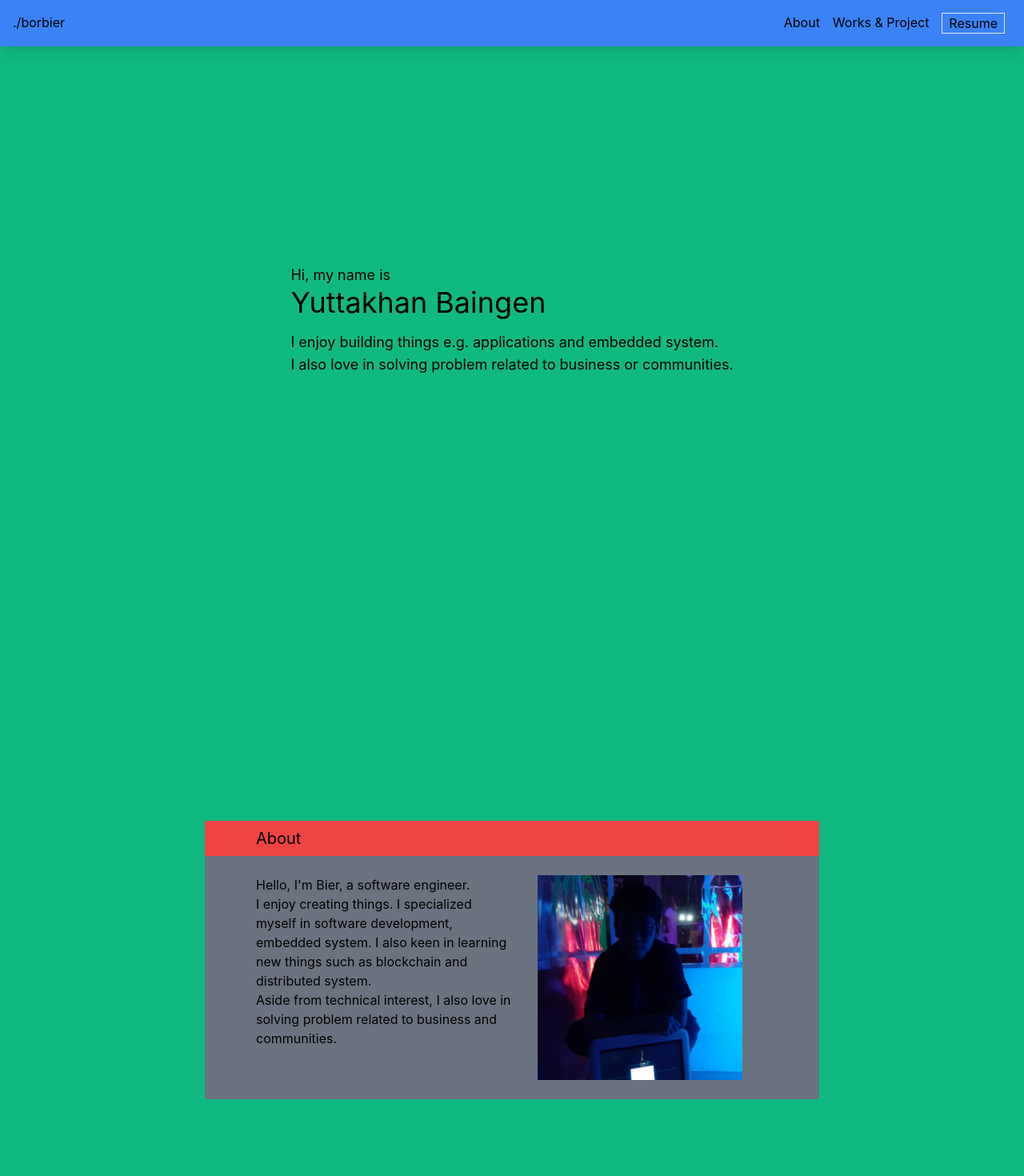
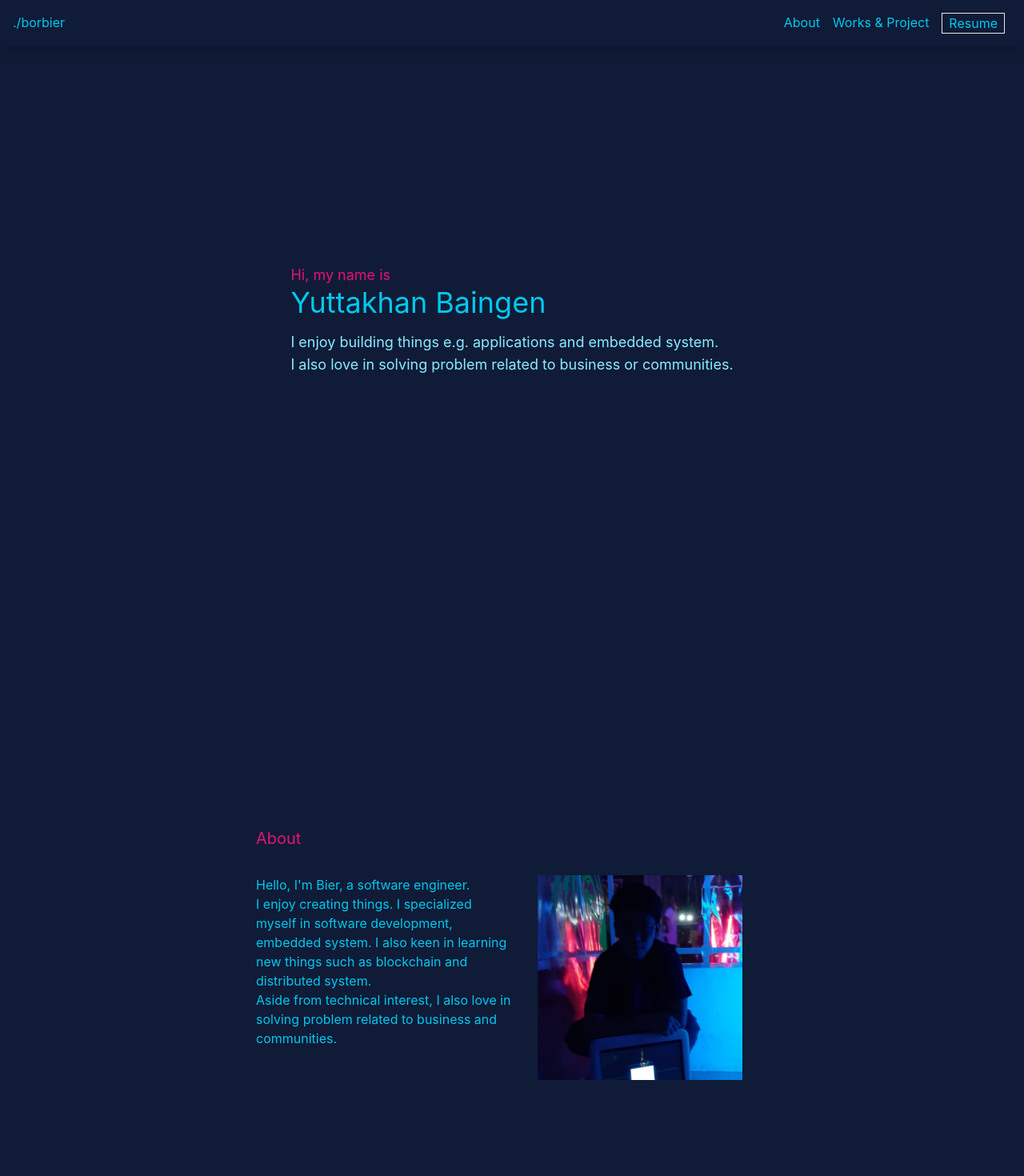
Before and after one commit to badgooooor/portfolio, a Next.js app: page / in a window 1280 px wide. Shown: the top 1470 px of the page at 80% size. Built offline with nearby package versions, Linux system fonts and the light colour scheme.

Commit message:
Add color theme & update styling

```diff
--- a/styles/globals.css
+++ b/styles/globals.css
@@ -12,7 +12,7 @@ body {
 
 @layer components {
   .navbar-container {
-    @apply fixed flex w-screen flex-row justify-between px-4 py-4 bg-blue-500 shadow-lg;
+    @apply fixed flex w-screen flex-row text-robins-egg-blue justify-between px-4 py-4 bg-bunting-500 shadow-lg;
   }
 
   .navbar-items {
@@ -20,7 +20,7 @@ body {
   }
 
   .navbar-item {
-    @apply px-2;
+    @apply px-2 transition duration-300 ease-in-out hover:text-razzmatazz;
   }
 
   .navbar-resume {
@@ -28,27 +28,27 @@ body {
   }
 
   .landing-container {
-    @apply flex justify-center items-center min-h-screen bg-green-500;
+    @apply flex justify-center text-robins-egg-blue items-center min-h-screen bg-bunting-500;
   }
 
   .landing-subheading {
-    @apply text-lg;
+    @apply text-lg text-razzmatazz;
   }
 
   .landing-heading {
-    @apply text-4xl pb-4;
+    @apply text-4xl text-robins-egg-blue pb-4;
   }
 
   .landing-text {
-    @apply text-lg;
+    @apply text-lg text-robins-egg-blue-200;
   }
 
   .content-heading {
-    @apply flex flex-row w-full lg:w-3/5 bg-red-500 px-16 py-2 text-xl;
+    @apply flex flex-row w-full lg:w-3/5 px-16 py-2 text-xl text-razzmatazz;
   }
 
   .about-wrapper {
-    @apply flex flex-row flex-wrap justify-center w-full lg:w-3/5 bg-gray-500 px-16 py-4;
+    @apply flex flex-row flex-wrap justify-center w-full lg:w-3/5 px-16 py-4;
   }
 
   .about-content {
@@ -60,7 +60,7 @@ body {
   }
 
   .featured-item-wrapper {
-    @apply flex flex-row flex-wrap md:w-3/4 lg:w-3/5 m-8 bg-blue-500 shadow-lg;
+    @apply flex flex-row flex-wrap text-bunting md:w-3/4 lg:w-3/5 m-8 bg-white shadow-lg;
   }
 
   .featured-item-content {
@@ -68,7 +68,7 @@ body {
   }
 
   .work-list-container {
-    @apply grid grid-cols-3 gap-4 w-full lg:w-3/5 px-8;
+    @apply grid grid-cols-3 text-bunting gap-4 w-full lg:w-3/5 px-8;
   }
 
   .work-item-wrapper {
--- a/tailwind.config.js
+++ b/tailwind.config.js
@@ -2,7 +2,46 @@ module.exports = {
   purge: [],
   darkMode: false, // or 'media' or 'class'
   theme: {
-    extend: {},
+    extend: {
+      colors: {
+        'razzmatazz': {
+          DEFAULT: '#E41376',
+          '100': '#FAC9E0',
+          '200': '#F799C6',
+          '300': '#F36AAB',
+          '400': '#EF3B90',
+          '500': '#E41376',
+          '600': '#B50F5E',
+          '700': '#860B45',
+          '800': '#57072D',
+          '900': '#280315'
+        },
+        'robins-egg-blue': {
+          DEFAULT: '#01C8EE',
+          '100': '#BCF4FF',
+          '200': '#89ECFF',
+          '300': '#57E3FE',
+          '400': '#24DBFE',
+          '500': '#01C8EE',
+          '600': '#019DBB',
+          '700': '#017388',
+          '800': '#004856',
+          '900': '#001D23'
+        },
+        'bunting': {
+          DEFAULT: '#101B37',
+          '100': '#496DCA',
+          '200': '#3255AE',
+          '300': '#274286',
+          '400': '#1B2E5F',
+          '500': '#101B37',
+          '600': '#05080F',
+          '700': '#000000',
+          '800': '#000000',
+          '900': '#000000'
+        },
+    },
+    }
   },
   variants: {
     extend: {},
```
